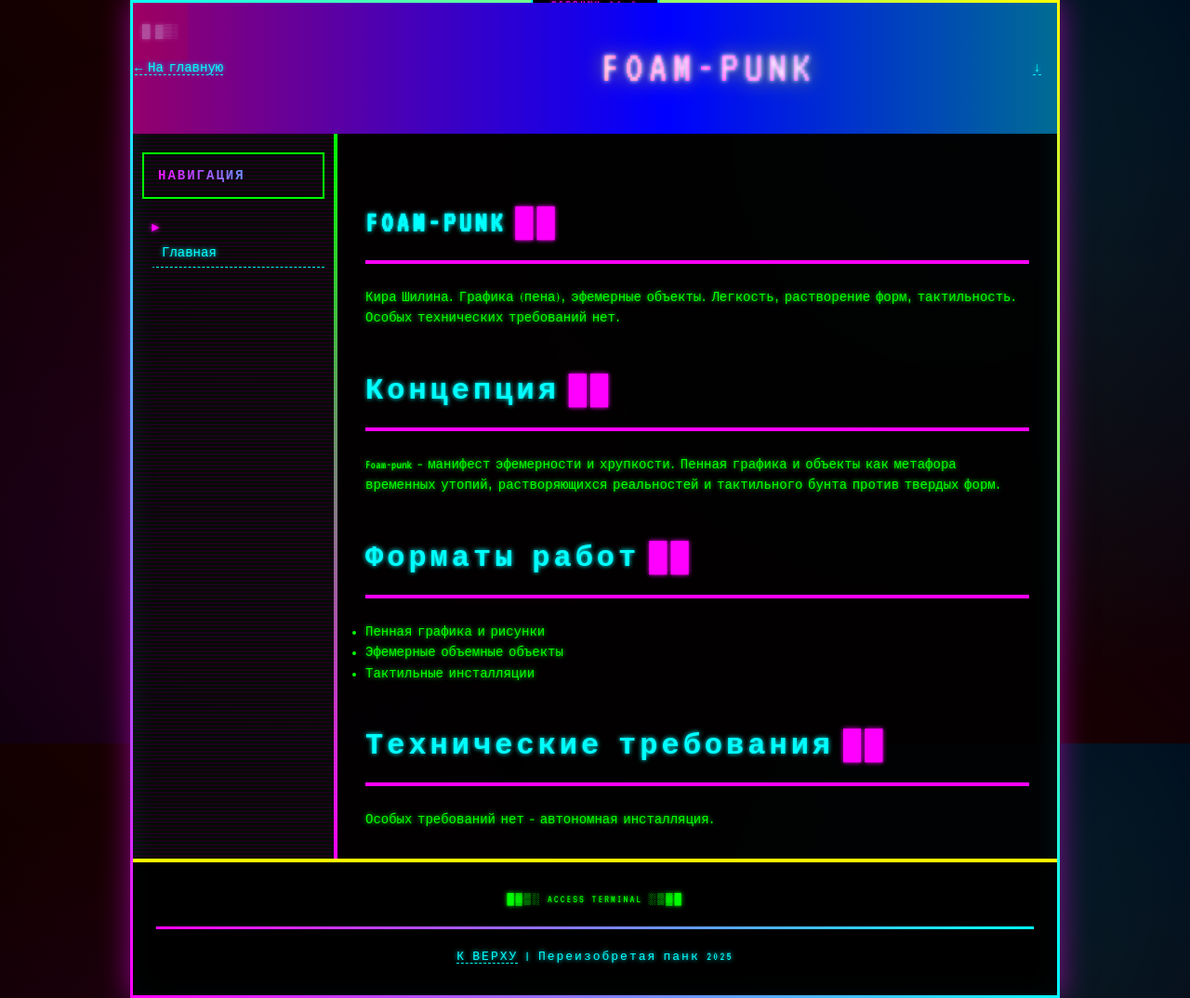
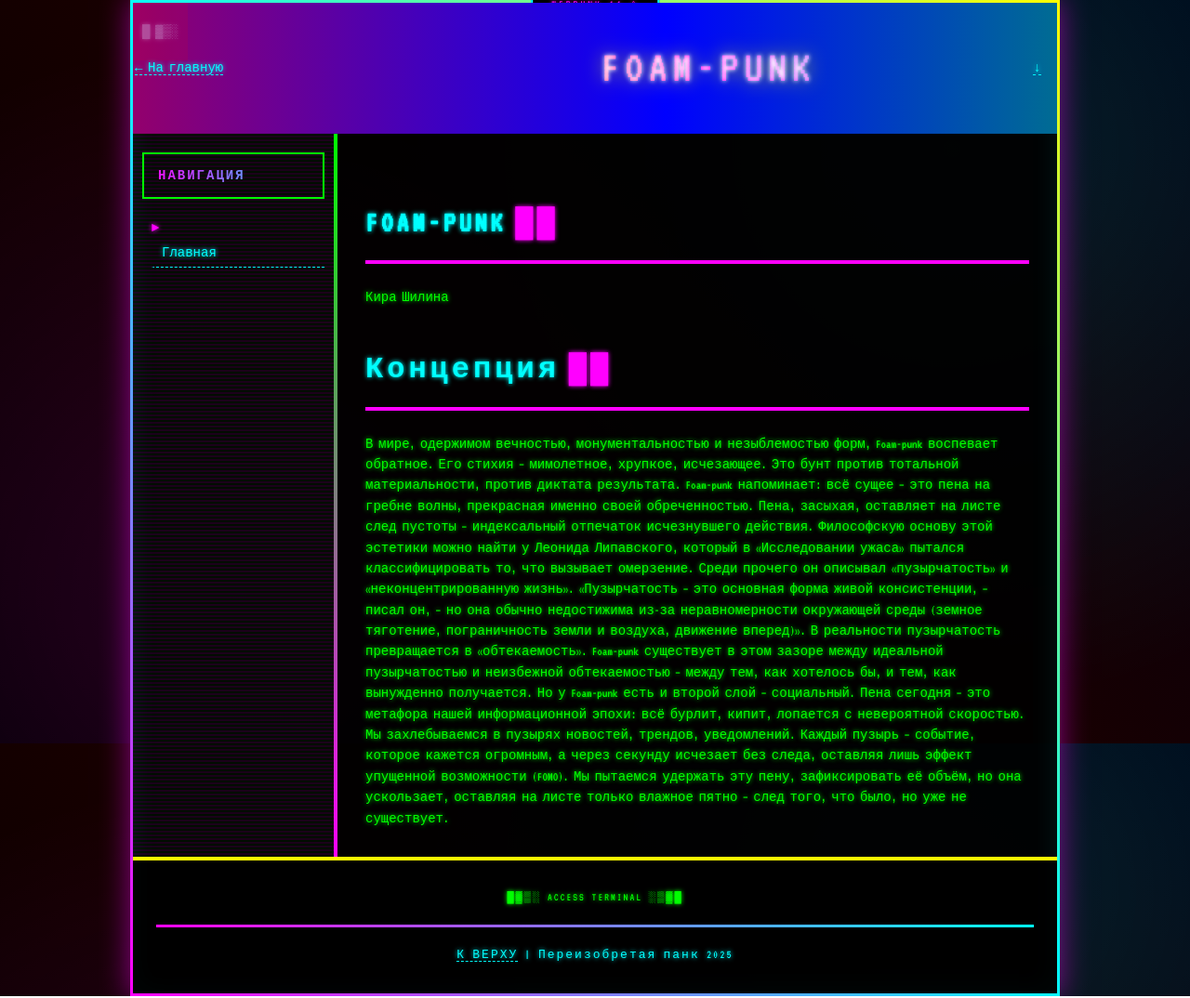
Before and after one commit to ELIASADAMS/punk_exhibition, a plain HTML site: page foam-punk.html in a window 1280 px wide. Shown: the whole page at 93% size. Drawn offline with Linux system fonts and the light colour scheme.

Commit message:
Update foam-punk.html

```diff
--- a/foam-punk.html
+++ b/foam-punk.html
@@ -32,14 +32,15 @@
 
       <div class="main-content">
         <h2>FOAM-PUNK</h2>
-        <p>Кира Шилина. Графика (пена), эфемерные объекты. Легкость, растворение форм, тактильность. Особых технических
-          требований нет.</p>
+        <p>Кира Шилина </p>
 
         <h2>Концепция</h2>
-        <p>Foam-punk — манифест эфемерности и хрупкости. Пенная графика и объекты как метафора временных утопий,
-          растворяющихся реальностей и тактильного бунта против твердых форм.</p>
+        <p>В мире, одержимом вечностью, монументальностью и незыблемостью форм, Foam-punk воспевает обратное. Его стихия — мимолетное, хрупкое, исчезающее. Это бунт против тотальной материальности, против диктата результата. Foam-punk напоминает: всё сущее — это пена на гребне волны, прекрасная именно своей обреченностью. Пена, засыхая, оставляет на листе след пустоты — индексальный отпечаток исчезнувшего действия.
+Философскую основу этой эстетики можно найти у Леонида Липавского, который в «Исследовании ужаса» пытался классифицировать то, что вызывает омерзение. Среди прочего он описывал «пузырчатость» и «неконцентрированную жизнь». «Пузырчатость — это основная форма живой консистенции, — писал он, — но она обычно недостижима из-за неравномерности окружающей среды (земное тяготение, пограничность земли и воздуха, движение вперед)». В реальности пузырчатость превращается в «обтекаемость». Foam-punk существует в этом зазоре между идеальной пузырчатостью и неизбежной обтекаемостью — между тем, как хотелось бы, и тем, как вынужденно получается.
+Но у Foam-punk есть и второй слой — социальный. Пена сегодня — это метафора нашей информационной эпохи: всё бурлит, кипит, лопается с невероятной скоростью. Мы захлебываемся в пузырях новостей, трендов, уведомлений. Каждый пузырь — событие, которое кажется огромным, а через секунду исчезает без следа, оставляя лишь эффект упущенной возможности (FOMO). Мы пытаемся удержать эту пену, зафиксировать её объём, но она ускользает, оставляя на листе только влажное пятно — след того, что было, но уже не существует.
+</p>
 
-        <h2>Форматы работ</h2>
+      <!--  <h2>Форматы работ</h2>
         <ul>
           <li>Пенная графика и рисунки</li>
           <li>Эфемерные объемные объекты</li>
@@ -47,7 +48,7 @@
         </ul>
 
         <h2>Технические требования</h2>
-        <p>Особых требований нет — автономная инсталляция.</p>
+        <p>Особых требований нет — автономная инсталляция.</p> -->
       </div>
     </div>
 
```
